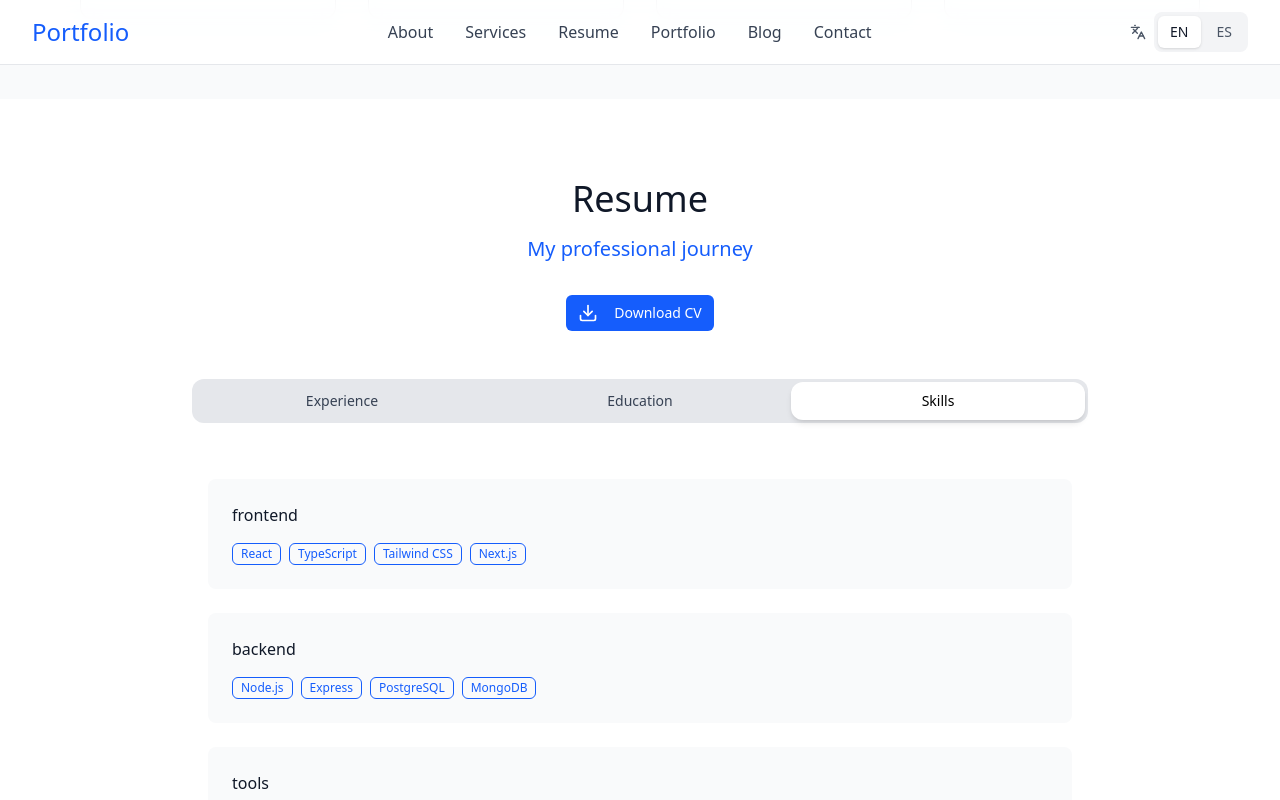
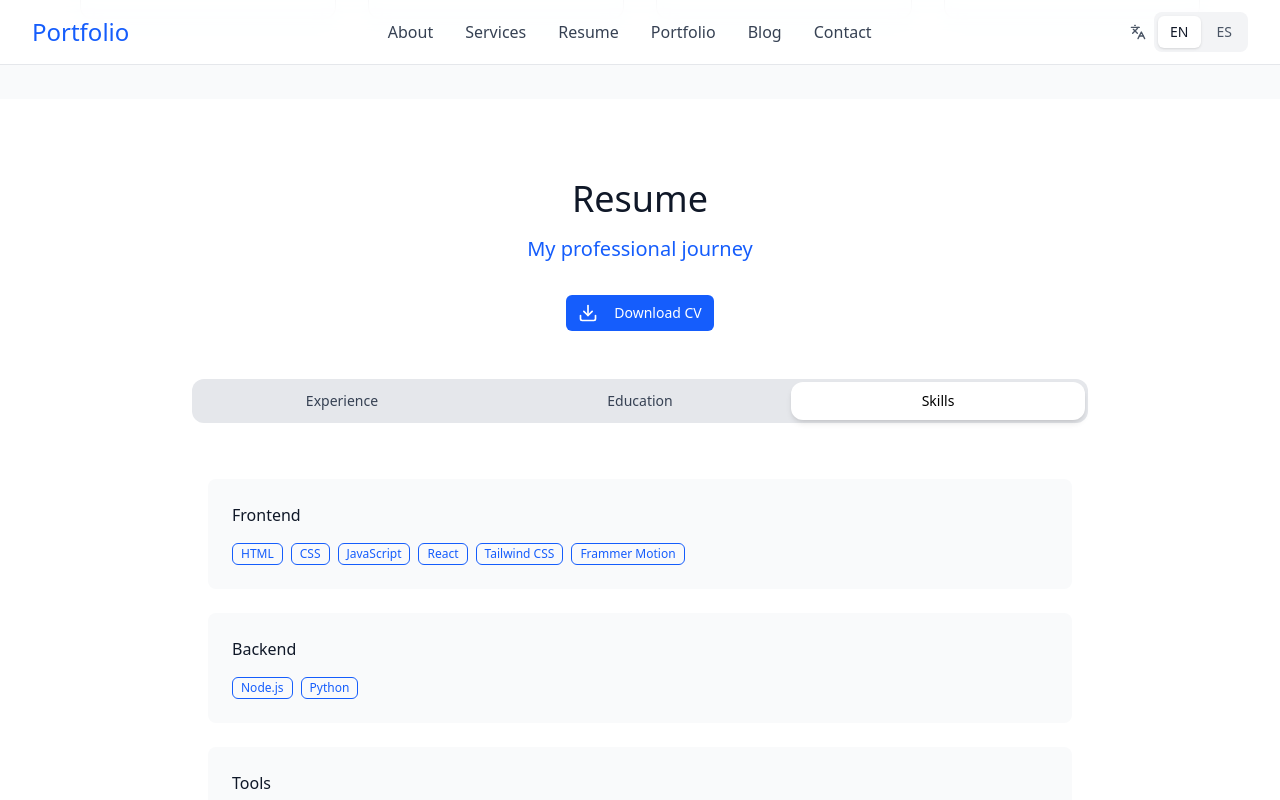
Before and after one commit to faidrn/my-portfolio, a React (Vite) app: page / in a window 1280 px wide. Both pictures are taken after a click on the button "Skills". Shown: the part 1964-2764 px from the top of the page. Built offline with nearby package versions, Linux system fonts and the light colour scheme.

Commit message:
Add new skills

```diff
--- a/src/components/sections/Resume.jsx
+++ b/src/components/sections/Resume.jsx
@@ -23,9 +23,10 @@ const Resume = () => {
   ];
 
   const skills = {
-    frontend: ["React", "TypeScript", "Tailwind CSS", "Next.js"],
-    backend: ["Node.js", "Express", "PostgreSQL", "MongoDB"],
-    tools: ["Git", "Docker", "AWS", "Figma"],
+    frontend: ["HTML", "CSS", "JavaScript", "React", "Tailwind CSS", "Frammer Motion"],
+    backend: ["Node.js", "Python"],
+    tools: ["Git", "GitHub", "AWS", "Figma", "VSCode", "NPM", "Vite"],
+    learning: ["PostgreSQL", "MongoDB"]
   };
 
   return (
@@ -105,9 +106,11 @@ const Resume = () => {
           {activeTab === "skills" && (
             <TabsContent>
               <div className="space-y-6">
-                {["frontend", "backend", "tools"].map((category) => (
+                {["frontend", "backend", "tools", "learning"].map((category) => (
                   <motion.div key={category} initial={{ opacity: 0, y: 20 }} whileInView={{ opacity: 1, y: 0 }} viewport={{ once: true }} className="bg-gray-50 rounded-lg p-6">
-                    <h3 className="text-gray-900 mb-4">{category}</h3>
+                    <h3 className="text-gray-900 mb-4">
+                      {category.charAt(0).toUpperCase() + category.slice(1)}
+                    </h3>
                     <div className="flex flex-wrap gap-2">
                       {skills[category].map((skill) => (
                         <Badge key={skill} variant="outline" className="border-blue-600 text-blue-600">
```
